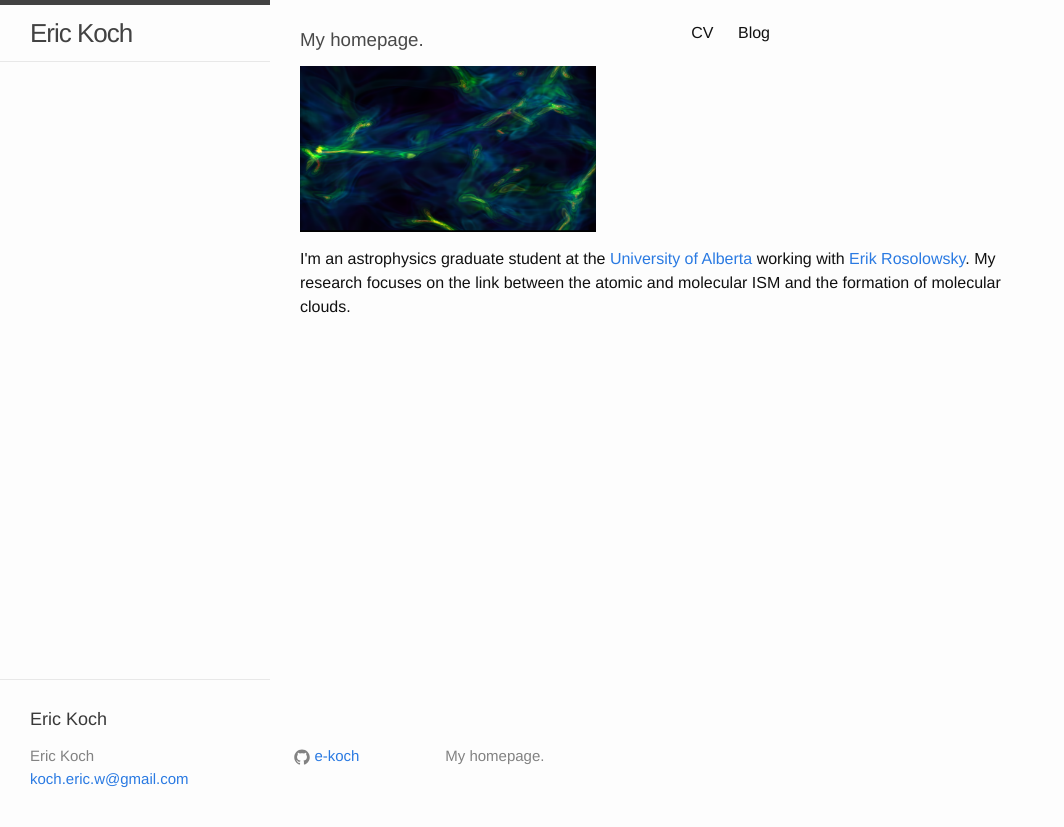
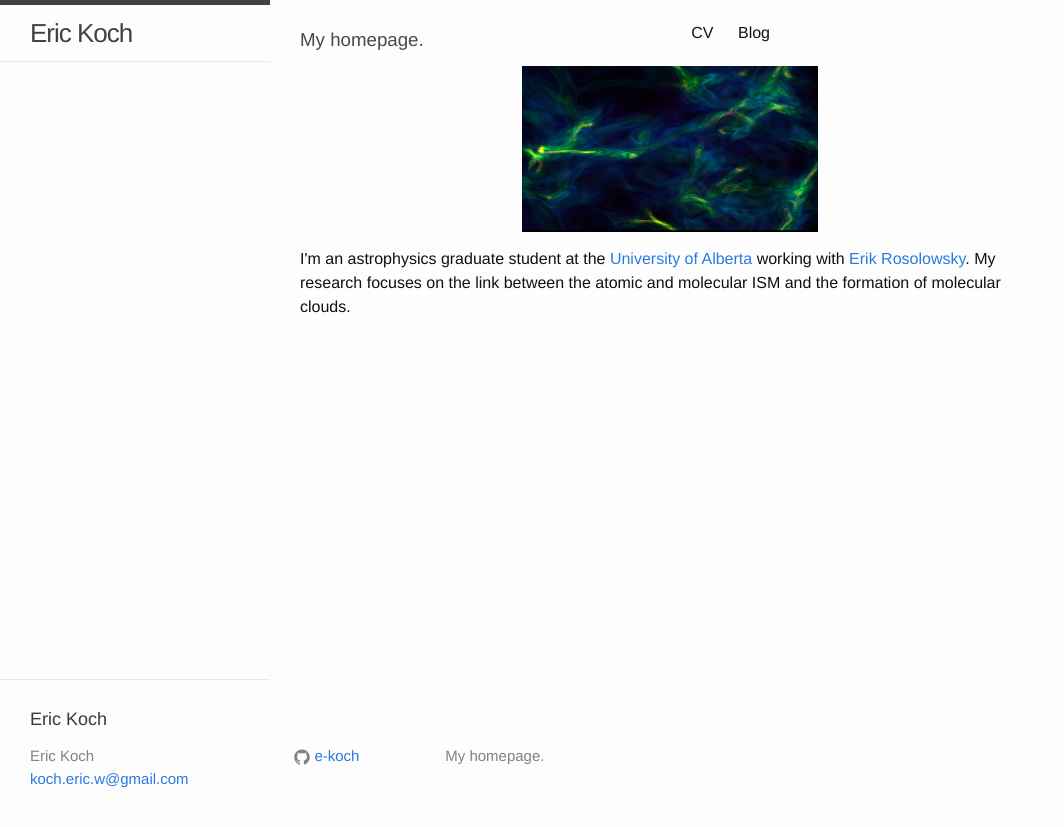
Before and after one commit to e-koch/e-koch.github.io, a Jekyll site: the page built from index.html, in a window 1280 px wide. Shown: the top 827 px of the page, without its empty margins (0-1064 px from the left). Built offline with Jekyll 4.4.1, drawn with Linux system fonts in a browser that asks for light colours.

Commit message:
Centre image

```diff
--- a/index.html
+++ b/index.html
@@ -7,7 +7,7 @@
         <h3>
 <a id="my-homepage" class="anchor" href="#my-homepage" aria-hidden="true"><span class="octicon octicon-link"></span></a>My homepage.</h3>
 
-<p><img src="{{ site.baseurl }}images/hd22_013.png" width="40%"></p>
+<center><p><img src="{{ site.baseurl }}images/hd22_013.png" width="40%"></p></center>
 
 <p>I'm an astrophysics graduate student at the <a href="https://uofa.ualberta.ca/physics">University of Alberta</a> working with <a href="http://www.ualberta.ca/~erosolow/UAlberta/Home.html">Erik Rosolowsky</a>. My research focuses on the link between the atomic and molecular ISM and the formation of molecular clouds.</p>
 
```
